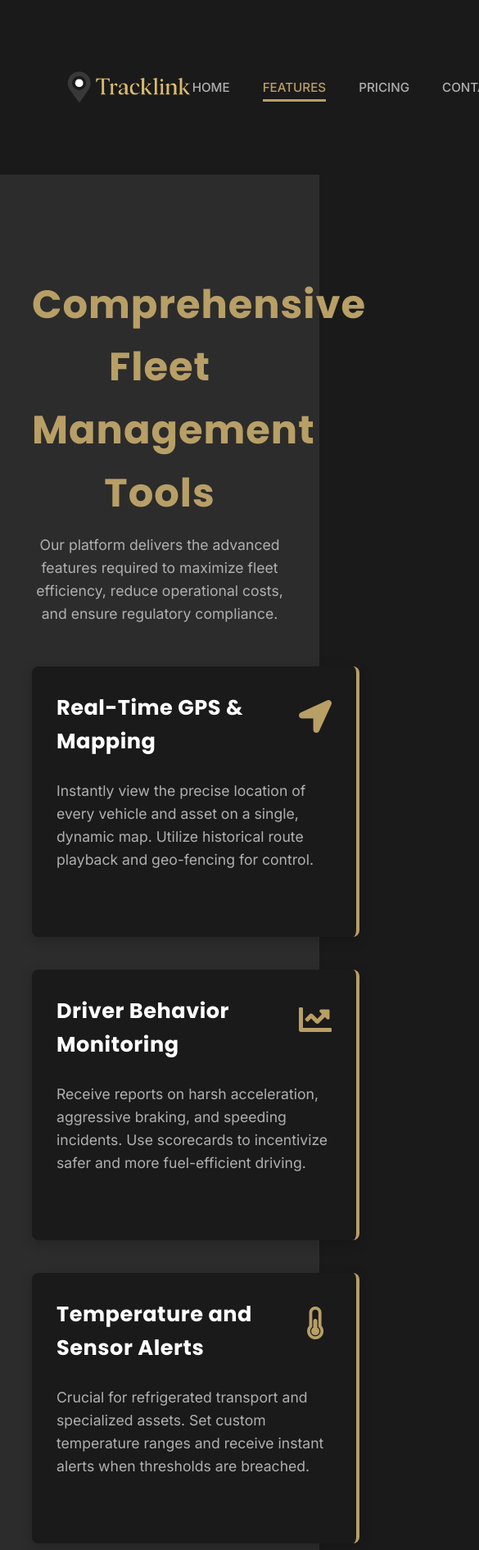
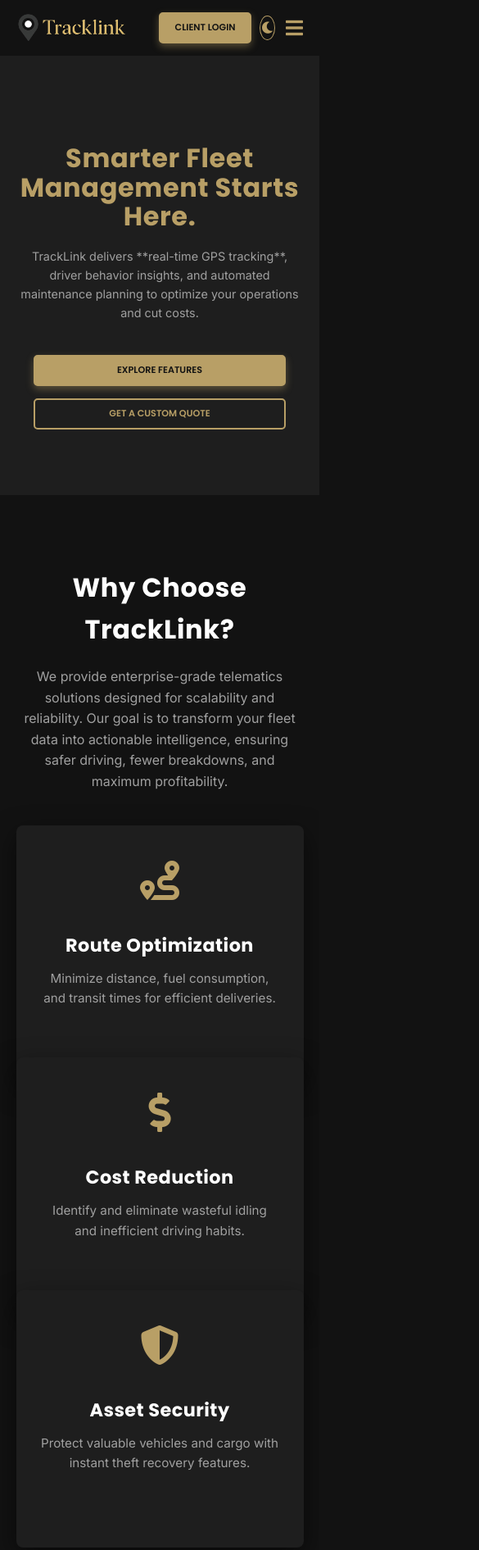
Before and after one commit to Brill-783/TrackLink-website, a plain HTML site: page features.html in a window 390 px wide. Shown: the top 1891 px of the page at 82% size, 585 px wide, since content can reach past the window. Drawn offline with Linux system fonts and the light colour scheme.

Commit message:
Update features.html

```diff
--- a/features.html
+++ b/features.html
@@ -3,392 +3,518 @@
 <head>
 <meta charset="UTF-8">
 <meta name="viewport" content="width=device-width, initial-scale=1.0">
-    <title>TrackLink | Core Fleet Features</title>
-
+<title>TrackLink | Modern Fleet Tracking Solutions</title>
 <link rel="preconnect" href="https://fonts.googleapis.com">
 <link rel="preconnect" href="https://fonts.gstatic.com" crossorigin>
 <link href="https://fonts.googleapis.com/css2?family=Inter:wght@300;400;500;700&family=Poppins:wght@600;700;800&display=swap" rel="stylesheet">
-
 <link rel="stylesheet" href="https://cdnjs.cloudflare.com/ajax/libs/font-awesome/5.15.4/css/all.min.css">
-
 <style>
-        /* Base Variables (Default: Dark Mode Colors) */
 :root {
-            --primary-color: #b89f66; /* Gold Accent */
-            --bg-primary: #1a1a1a;
-            --bg-secondary: #2c2c2c;
+--primary-color: #b89f66;
+--primary-dark: #8b774c;
+--bg-primary: #121212;
+--bg-secondary: #1e1e1e;
 --text-primary: #ffffff;
-            --text-secondary: #b0b0b0;
-            --highlight-box-shadow: 0 4px 25px rgba(184, 159, 102, 0.15);
+--text-secondary: #a0a0a0;
+--shadow-light: 0 4px 15px rgba(184, 159, 102, 0.1);
+--shadow-dark: 0 10px 30px rgba(0, 0, 0, 0.5);
 }
-
-        /* Light Mode Overrides */
 body.light-mode {
-            --bg-primary: #ffffff;
-            --bg-secondary: #f0f0f0;
+--bg-primary: #f8f8f8;
+--bg-secondary: #ffffff;
 --text-primary: #212121;
 --text-secondary: #555555;
-            --highlight-box-shadow: 0 4px 25px rgba(0, 0, 0, 0.05);
+--shadow-light: 0 4px 15px rgba(0, 0, 0, 0.05);
+--shadow-dark: 0 10px 30px rgba(0, 0, 0, 0.1);
 }
-
-        /* Base Body Styling */
 body {
 font-family: 'Inter', Arial, sans-serif;
-            margin: 0;
-            padding: 0;
-            line-height: 1.6;
+margin: 0; padding: 0; line-height: 1.6;
 background-color: var(--bg-primary);
 color: var(--text-primary);
 transition: background-color 0.4s ease, color 0.4s ease;
+min-width: 320px;
+scroll-behavior: smooth;
 }
-
-        /* Professional Typography Hierarchy */
 h1, h2, h3 {
 font-family: 'Poppins', sans-serif;
 letter-spacing: 0.02em;
 font-weight: 700;
 }
-
-        /* LOGO Styling */
-        .logo-image {
-            height: 40px;
-            width: auto;
-            vertical-align: middle;
-            transition: transform 0.2s ease-in-out;
+.loader {
+border: 8px solid var(--bg-secondary);
+border-top: 8px solid var(--primary-color);
+border-radius: 50%;
+width: 50px; height: 50px;
+animation: spin 1.2s linear infinite;
 }
-
-        /* === Rotation Animation === */
-        @keyframes rotate-logo {
-            from { transform: rotate(0deg); }
-            to { transform: rotate(360deg); }
+@keyframes spin {
+0% { transform: rotate(0deg); }
+100% { transform: rotate(360deg); }
 }
-
-        .rotating .logo-image {
-            animation: rotate-logo 2s linear forwards;
+@keyframes fastSpin {
+0% { transform: rotate(0deg); }
+100% { transform: rotate(360deg); }
 }
-
-        /* --- Button and Action Styling --- */
+.loader.link-spin {
+animation: fastSpin 1.5s linear infinite;
+}
+#link-spinner-overlay {
+position: fixed;
+top: 0; left: 0; width: 100%; height: 100%;
+background: var(--bg-primary);
+z-index: 9999;
+display: none;
+justify-content: center; align-items: center;
+opacity: 0;
+transition: opacity 0.3s ease;
+}
+.logo-image { height: 40px; width: auto; vertical-align: middle; transition: none; }
 .btn {
-            text-decoration: none;
-            padding: 12px 30px;
-            border-radius: 5px;
-            font-weight: 600;
+text-decoration: none; padding: 12px 30px;
+border-radius: 5px; font-weight: 600;
 font-family: 'Poppins', sans-serif;
-            transition: background-color 0.3s ease, transform 0.1s;
-            text-transform: uppercase;
+transition: background-color 0.3s ease, transform 0.1s, box-shadow 0.3s;
+text-transform: uppercase; cursor: pointer; border: 2px solid transparent;
+font-size: 0.9em; white-space: nowrap;
 }
-
 .btn-primary {
-            background-color: var(--primary-color);
-            color: #1a1a1a;
-            border: none;
+background-color: var(--primary-color); color: var(--bg-primary);
+border-color: var(--primary-color); box-shadow: 0 4px 10px rgba(184, 159, 102, 0.4);
+}
+.btn-primary:hover {
+background-color: var(--primary-dark); border-color: var(--primary-dark);
+transform: translateY(-3px); box-shadow: 0 8px 15px rgba(184, 159, 102, 0.6);
+}
+.btn-secondary {
+background-color: transparent; color: var(--primary-color);
+border: 2px solid var(--primary-color); margin-left: 20px;
+}
+.btn-secondary:hover {
+background-color: var(--primary-color); color: var(--bg-primary);
+border-color: var(--primary-color); transform: translateY(-3px);
 box-shadow: 0 4px 10px rgba(184, 159, 102, 0.4);
 }
-
-        .btn-primary:hover {
-            background-color: #9c8455;
-            transform: translateY(-3px);
+.btn-secondary-icon {
+background-color: transparent;
+color: var(--primary-color);
+border: 1px solid var(--primary-color);
+width: 45px; height: 45px;
+display: flex; justify-content: center; align-items: center;
+padding: 0; border-radius: 50%;
+font-size: 1.3em;
+cursor: pointer;
+transition: background-color 0.3s ease, color 0.3s ease;
+margin-left: 10px;
 }
-
-        /* --- Header Styling --- */
+.btn-secondary-icon:hover {
+background-color: var(--primary-color);
+color: var(--bg-primary);
+}
 .main-header {
+display: flex; justify-content: space-between; align-items: center;
+padding: 20px 80px; background-color: var(--bg-primary);
+border-bottom: 1px solid var(--bg-secondary); position: sticky;
+top: 0; z-index: 1000;
+}
+.main-nav ul { list-style: none; padding: 0; margin: 0; display: flex; gap: 40px; }
+.nav-link {
+text-decoration: none; color: var(--text-secondary);
+font-weight: 500; padding: 5px 0;
+transition: color 0.3s ease, border-bottom 0.3s ease;
+text-transform: uppercase; font-size: 0.95em;
+}
+.nav-link:hover, .nav-link.active {
+color: var(--primary-color); border-bottom: 3px solid var(--primary-color);
+}
+.menu-toggle {
+display: none;
+cursor: pointer;
+font-size: 1.5em;
+color: var(--primary-color);
+margin-left: 15px;
+}
+.header-actions {
 display: flex;
-            justify-content: space-between;
 align-items: center;
-            padding: 20px 80px;
-            background-color: var(--bg-primary);
-            border-bottom: 1px solid var(--bg-secondary);
-            position: sticky;
-            top: 0;
-            z-index: 1000;
+gap: 10px;
 }
-
-        .main-nav ul {
-            list-style: none;
-            padding: 0;
-            margin: 0;
-            display: flex;
-            gap: 40px;
-        }
-
-        .nav-link {
-            text-decoration: none;
-            color: var(--text-secondary);
-            font-weight: 500;
-            padding: 5px 0;
-            transition: color 0.3s ease;
-            text-transform: uppercase;
-            font-size: 0.95em;
-            font-family: 'Inter', sans-serif;
-        }
-
-        .nav-link:hover, .nav-link.active {
-            color: var(--primary-color);
-            border-bottom: 3px solid var(--primary-color);
-        }
-
-        /* Mode Toggle Button Styling */
-        #mode-toggle {
-            background-color: var(--bg-secondary);
-            color: var(--primary-color);
-            border: none;
-            padding: 8px 15px;
-            border-radius: 5px;
-            cursor: pointer;
-            margin-left: 20px;
-            font-weight: 500;
-            font-family: 'Inter', sans-serif;
-            transition: background-color 0.3s;
-        }
-
-        /* --- Page Content Styling --- */
-        .content-section {
-            padding: 80px 10%;
+.hero-section {
+padding: 100px 10%;
 text-align: center;
 background-color: var(--bg-secondary);
 }
-
-        .content-section h1 {
+.hero-section h1 {
+font-size: 4em;
+color: var(--primary-color);
+margin-bottom: 20px;
+line-height: 1.1;
+}
+.hero-section p {
+font-size: 1.3em;
+color: var(--text-secondary);
+max-width: 900px;
+margin: 0 auto 40px auto;
+}
+.cta-container {
+display: flex;
+justify-content: center;
+gap: 20px;
+margin-top: 30px;
+}
+.about-section, .services-section {
+padding: 80px 10%;
+text-align: center;
+}
+.about-section h2, .services-section h2 {
+font-size: 2.5em;
+color: var(--text-primary);
+margin-bottom: 10px;
+}
+.about-section p {
+max-width: 800px;
+margin: 20px auto 40px auto;
+color: var(--text-secondary);
+}
+.service-grid {
+display: grid;
+grid-template-columns: repeat(auto-fit, minmax(280px, 1fr));
+gap: 30px;
+margin-top: 40px;
+}
+.service-card {
+background-color: var(--bg-secondary);
+padding: 30px;
+border-radius: 8px;
+box-shadow: var(--shadow-dark);
+text-align: center;
+transition: background-color 0.3s ease, transform 0.3s ease;
+height: 100%;
+}
+.service-card:hover {
+transform: translateY(-5px);
+background-color: var(--bg-primary);
+border: 2px solid var(--primary-color);
+}
+.service-card .icon {
 font-size: 3em;
 color: var(--primary-color);
+margin-bottom: 15px;
+}
+.service-card h3 {
+font-size: 1.4em;
 margin-bottom: 10px;
-        }
-
-        .content-section p {
-            font-size: 1.1em;
-            color: var(--text-secondary);
-            max-width: 800px;
-            margin: 0 auto 50px auto;
-        }
-
-        /* Feature Details Grid */
-        .feature-details-grid {
-            display: grid;
-            grid-template-columns: repeat(auto-fit, minmax(400px, 1fr));
-            gap: 40px;
-            text-align: left;
-            margin-top: 50px;
-        }
-
-        .feature-card {
-            background-color: var(--bg-primary);
-            padding: 30px;
-            border-radius: 8px;
-            box-shadow: 0 4px 15px rgba(0, 0, 0, 0.2);
-            border-right: 4px solid var(--primary-color);
-            /* Added smooth hover effect */
-            transition: transform 0.3s ease, box-shadow 0.3s ease;
-        }
-
-        .feature-card:hover {
-            transform: translateY(-5px);
-            box-shadow: 0 10px 20px rgba(0, 0, 0, 0.4);
-        }
-
-        .feature-card h3 {
-            font-family: 'Poppins', sans-serif;
-            font-size: 1.6em;
-            margin-top: 0;
 color: var(--text-primary);
 }
-
-        .feature-card .icon {
-            /* Font Awesome icons look best at this size */
-            font-size: 2.5em;
-            color: var(--primary-color);
-            float: right;
-            margin-left: 15px;
-            width: 1em; /* Ensure consistent spacing */
-            text-align: center;
+.service-card p {
+color: var(--text-secondary);
+font-size: 0.95em;
+margin: 0;
 }
-
-        /* --- Footer Styling --- */
 .main-footer {
 background-color: var(--bg-primary);
-            color: white;
+color: var(--text-secondary);
 padding: 45px 80px;
 font-size: 0.9em;
 text-align: center;
 border-top: 1px solid var(--bg-secondary);
 }
-
 .footer-links {
 list-style: none; padding: 0; margin: 20px 0;
 display: flex; justify-content: center; gap: 25px;
 }
-
 .footer-links a {
 color: var(--primary-color);
 text-decoration: none;
 font-family: 'Inter', sans-serif;
 font-weight: 400;
+transition: color 0.3s;
 }
-
 .footer-links a:hover {
 color: var(--text-primary);
 }
-
 .social-icons a {
 color: var(--primary-color);
 margin: 0 10px; font-size: 1.8em;
 text-decoration: none;
-            /* Added transition for social icons */
 transition: color 0.3s;
 }
-
 .social-icons a:hover {
 color: var(--text-secondary);
 }
-
+@media (max-width: 992px) {
+.main-header {
+padding: 15px 40px;
+}
+.hero-section {
+padding: 80px 5%;
+}
+.main-nav ul {
+gap: 20px;
+}
+.hero-section h1 {
+font-size: 3em;
+}
+.hero-section p {
+font-size: 1.1em;
+}
+.about-section, .services-section {
+padding: 60px 5%;
+}
+}
+@media (max-width: 768px) {
+.main-header {
+padding: 15px 20px;
+flex-wrap: wrap;
+}
+.main-nav {
+order: 3;
+width: 100%;
+margin-top: 10px;
+display: none;
+}
+.main-nav.active {
+display: flex;
+flex-direction: column;
+background-color: var(--bg-primary);
+position: absolute;
+top: 70px;
+left: 0;
+right: 0;
+z-index: 999;
+border-bottom: 1px solid var(--bg-secondary);
+}
+.main-nav ul {
+flex-direction: column;
+gap: 5px;
+text-align: center;
+padding: 10px 0;
+}
+.nav-link {
+padding: 10px 20px;
+border-bottom: none !important;
+}
+.nav-link.active {
+border-left: 3px solid var(--primary-color) !important;
+border-bottom: none !important;
+}
+.menu-toggle {
+display: block;
+}
+.header-actions {
+gap: 5px;
+}
+.btn-primary {
+padding: 10px 15px;
+font-size: 0.85em;
+}
+.btn-secondary-icon {
+width: 35px;
+height: 35px;
+font-size: 1.1em;
+margin-left: 5px;
+}
+.hero-section h1 {
+font-size: 2.5em;
+}
+.cta-container {
+flex-direction: column;
+gap: 15px;
+}
+.btn {
+width: 80%;
+margin: 0 auto;
+text-align: center;
+}
+.service-grid {
+grid-template-columns: 1fr;
+}
+.main-footer {
+padding: 30px 20px;
+}
+.footer-links {
+flex-direction: column;
+gap: 10px;
+}
+}
+@media (max-width: 480px) {
+.logo-image { height: 35px; }
+.hero-section h1 {
+font-size: 2em;
+}
+.hero-section p {
+font-size: 0.9em;
+}
+.btn-primary, .btn-secondary {
+font-size: 0.7em;
+padding: 8px 12px;
+}
+.btn-secondary-icon {
+font-size: 0.9em;
+width: 30px;
+height: 30px;
+}
+.menu-toggle {
+margin-left: 8px;
+}
+.about-section h2, .services-section h2 {
+font-size: 2em;
+}
+}
 </style>
 </head>
 <body class="dark-mode">
+<div id="link-spinner-overlay">
+<div id="center-spinner" class="loader"></div>
+</div>
+<div id="main-content">
 <header class="main-header">
 <div class="logo-container">
 <a href="index.html" class="logo-link">
 <img src="logo.png" alt="TrackLink GPS Logo" class="logo-image">
 </a>
 </div>
-
-        <nav class="main-nav">
+<nav class="main-nav" id="main-nav">
 <ul id="main-nav-list">
 <li><a href="index.html" class="nav-link">Home</a></li>
+<li><a href="index.html#about" class="nav-link">About</a></li>
 <li><a href="features.html" class="nav-link active">Features</a></li>
 <li><a href="pricing.html" class="nav-link">Pricing</a></li>
 <li><a href="contact.html" class="nav-link">Contact</a></li>
 </ul>
 </nav>
-
 <div class="header-actions">
-            <a href="#" class="btn btn-primary">Log In / Sign Up</a>
-            <button id="mode-toggle">Switch to Light Mode ☀️</button>
+<a href="#" class="btn btn-primary">Client Login</a>
+<button id="mode-toggle" class="btn-secondary-icon" aria-label="Toggle Dark/Light Mode">
+<i id="mode-icon" class="fas fa-moon"></i>
+</button>
+<i class="fas fa-bars menu-toggle" id="menu-toggle-icon"></i>
 </div>
 </header>
-
 <main>
-        <section class="content-section">
-            <h1>Comprehensive Fleet Management Tools</h1>
-            <p>Our platform delivers the advanced features required to maximize fleet efficiency, reduce operational costs, and ensure regulatory compliance.</p>
-
-            <div class="feature-details-grid">
-
-                <div class="feature-card">
-                    <span class="icon"><i class="fas fa-location-arrow"></i></span>
-                    <h3>Real-Time GPS & Mapping</h3>
-                    <p>Instantly view the precise location of every vehicle and asset on a single, dynamic map. Utilize historical route playback and geo-fencing for control.</p>
-                </div>
-
-                <div class="feature-card">
-                    <span class="icon"><i class="fas fa-chart-line"></i></span>
-                    <h3>Driver Behavior Monitoring</h3>
-                    <p>Receive reports on harsh acceleration, aggressive braking, and speeding incidents. Use scorecards to incentivize safer and more fuel-efficient driving.</p>
-                </div>
-
-                <div class="feature-card">
-                    <span class="icon"><i class="fas fa-thermometer-half"></i></span>
-                    <h3>Temperature and Sensor Alerts</h3>
-                    <p>Crucial for refrigerated transport and specialized assets. Set custom temperature ranges and receive instant alerts when thresholds are breached.</p>
-                </div>
-
-                <div class="feature-card">
-                    <span class="icon"><i class="fas fa-wrench"></i></span>
-                    <h3>Automated Maintenance Scheduling</h3>
-                    <p>Track vehicle odometer readings, engine hours, and DTC (Diagnostic Trouble Codes) to automate service reminders and preventative maintenance.</p>
-                </div>
-
-                <div class="feature-card">
-                    <span class="icon"><i class="fas fa-file-alt"></i></span>
-                    <h3>Compliance and Reporting</h3>
-                    <p>Generate detailed, customizable reports on working hours, idle time, and activity history, simplifying regulatory compliance and audits.</p>
-                </div>
-
-                <div class="feature-card">
-                    <span class="icon"><i class="fas fa-shield-alt"></i></span>
-                    <h3>Vehicle Security & Immobilization</h3>
-                    <p>Protect your assets with remote ignition disable capabilities and tamper alerts, drastically improving the security and recovery process.</p>
-                </div>
-
+<section class="hero-section">
+<h1>Smarter Fleet Management Starts Here.</h1>
+<p>TrackLink delivers **real-time GPS tracking**, driver behavior insights, and automated maintenance planning to optimize your operations and cut costs.</p>
+<div class="cta-container">
+<a href="features.html" class="btn btn-primary">Explore Features</a>
+<a href="contact.html" class="btn btn-secondary">Get a Custom Quote</a>
 </div>
 </section>
+<section class="about-section" id="about">
+<h2>Why Choose TrackLink?</h2>
+<p>We provide enterprise-grade telematics solutions designed for scalability and reliability. Our goal is to transform your fleet data into actionable intelligence, ensuring safer driving, fewer breakdowns, and maximum profitability.</p>
+<div class="service-grid">
+<div class="service-card">
+<span class="icon"><i class="fas fa-route"></i></span>
+<h3>Route Optimization</h3>
+<p>Minimize distance, fuel consumption, and transit times for efficient deliveries.</p>
+</div>
+<div class="service-card">
+<span class="icon"><i class="fas fa-dollar-sign"></i></span>
+<h3>Cost Reduction</h3>
+<p>Identify and eliminate wasteful idling and inefficient driving habits.</p>
+</div>
+<div class="service-card">
+<span class="icon"><i class="fas fa-shield-alt"></i></span>
+<h3>Asset Security</h3>
+<p>Protect valuable vehicles and cargo with instant theft recovery features.</p>
+</div>
+</div>
+</section>
+<section class="services-section">
+<h2>Our Commitment to Data</h2>
+<p>We believe in transparency and security. All data is encrypted and backed up, ensuring you have reliable access to your history and reports anytime.</p>
+</section>
 </main>
-
 <footer class="main-footer">
 <ul class="footer-links">
-            <li><a href="about.html">About Us</a></li>
+<li><a href="index.html#about">About Us</a></li>
 <li><a href="#">Privacy Policy</a></li>
 <li><a href="#">Terms of Service</a></li>
 <li><a href="contact.html">Contact</a></li>
 </ul>
+<p>&copy; 2025 TrackLink GPS Solutions. All rights reserved.</p>
 <div class="social-icons">
-            <a href="https://www.facebook.com/Tracklink.Official" target="_blank" aria-label="Facebook"><i class="fab fa-facebook-f"></i></a>
-            <a href="https://www.tiktok.com/@tracklink_1" target="_blank" aria-label="TikTok"><i class="fab fa-tiktok"></i></a>
-            <a href="https://web.whatsapp.com/" target="_blank" aria-label="WhatsApp"><i class="fab fa-whatsapp"></i></a>
+<a href="#"><i class="fab fa-facebook-f"></i></a>
+<a href="#"><i class="fab fa-twitter"></i></a>
+<a href="#"><i class="fab fa-linkedin-in"></i></a>
 </div>
-        <p style="color: var(--text-secondary);">&copy; <span id="current-year">2025</span> TrackLink GPS System. All rights reserved.</p>
 </footer>
+</div>
+<script>
+    document.addEventListener('DOMContentLoaded', () => {
+        const body = document.body;
+        const modeToggle = document.getElementById('mode-toggle');
+        const modeIcon = document.getElementById('mode-icon');
+        const nav = document.getElementById('main-nav');
+        const menuToggle = document.getElementById('menu-toggle-icon');
 
-    <script>
-        document.addEventListener('DOMContentLoaded', function () {
+        const savedMode = localStorage.getItem('themeMode') || 'dark-mode';
+        body.className = savedMode;
+        updateModeIcon(savedMode);
 
-            // 1. AUTO-UPDATE COPYRIGHT YEAR (Added)
-            const yearSpan = document.getElementById('current-year');
-            if (yearSpan) {
-                yearSpan.textContent = new Date().getFullYear();
-            }
-
-            // ===============================================
-            // 2. PERSISTENT DARK/LIGHT MODE LOGIC (GLOBAL)
-            // ===============================================
-            const modeToggle = document.getElementById('mode-toggle');
-            const body = document.body;
-            const themeKey = 'tracklinkTheme';
-
-            function applyTheme(theme) {
-                if (theme === 'light') {
-                    body.classList.add('light-mode');
-                    modeToggle.textContent = 'Switch to Dark Mode 🌙';
+        function updateModeIcon(mode) {
+            if (mode === 'light-mode') {
+                modeIcon.classList.remove('fa-moon');
+                modeIcon.classList.add('fa-sun');
             } else {
-                    body.classList.remove('light-mode');
-                    modeToggle.textContent = 'Switch to Light Mode ☀️';
+                modeIcon.classList.remove('fa-sun');
+                modeIcon.classList.add('fa-moon');
             }
         }
 
-            // Load theme preference from Local Storage on page load
-            const savedTheme = localStorage.getItem(themeKey);
-            if (savedTheme) {
-                applyTheme(savedTheme);
+        modeToggle.addEventListener('click', () => {
+            const isLight = body.classList.contains('light-mode');
+            if (isLight) {
+                body.classList.remove('light-mode');
+                body.classList.add('dark-mode');
+                localStorage.setItem('themeMode', 'dark-mode');
+                updateModeIcon('dark-mode');
             } else {
-                // Default to dark mode if no preference is saved
-                applyTheme('dark');
+                body.classList.remove('dark-mode');
+                body.classList.add('light-mode');
+                localStorage.setItem('themeMode', 'light-mode');
+                updateModeIcon('light-mode');
             }
-
-            modeToggle.addEventListener('click', () => {
-                const currentTheme = body.classList.contains('light-mode') ? 'light' : 'dark';
-                const newTheme = currentTheme === 'dark' ? 'light' : 'dark';
-
-                // Save and apply new theme
-                localStorage.setItem(themeKey, newTheme);
-                applyTheme(newTheme);
         });
 
-            // ===============================================
-            // 3. LOGO ROTATION ANIMATION ON CLICK (GLOBAL)
-            // ===============================================
-            const navLinks = document.querySelectorAll('.main-nav .nav-link');
-            const logoLink = document.querySelector('.logo-container');
+        menuToggle.addEventListener('click', () => {
+            nav.classList.toggle('active');
+            menuToggle.classList.toggle('fa-bars');
+            menuToggle.classList.toggle('fa-times');
+        });
 
-            navLinks.forEach(link => {
-                link.addEventListener('click', function(event) {
-                    // Start the rotation animation
-                    logoLink.classList.add('rotating');
+        document.querySelectorAll('.nav-link').forEach(link => {
+            link.addEventListener('click', () => {
+                if (window.innerWidth <= 768) {
+                    nav.classList.remove('active');
+                    menuToggle.classList.remove('fa-times');
+                    menuToggle.classList.add('fa-bars');
+                }
+            });
+        });
+
+        document.querySelectorAll('a[href]').forEach(link => {
+            link.addEventListener('click', (event) => {
+                const href = link.getAttribute('href');
+                if (href && href !== '#' && !href.startsWith('#')) {
+                    event.preventDefault();
+                    const overlay = document.getElementById('link-spinner-overlay');
+                    const spinner = document.getElementById('center-spinner');
+
+                    overlay.style.display = 'flex';
+                    setTimeout(() => {
+                        overlay.style.opacity = '1';
+                        spinner.classList.add('link-spin');
+                    }, 10);
 
                     setTimeout(() => {
-                        logoLink.classList.remove('rotating');
-                    }, 2000);
+                        window.location.href = href;
+                    }, 800);
+                }
             });
         });
     });
 </script>
-
 </body>
 </html>
```
Lines whose indentation alone changed are shown as unchanged.
